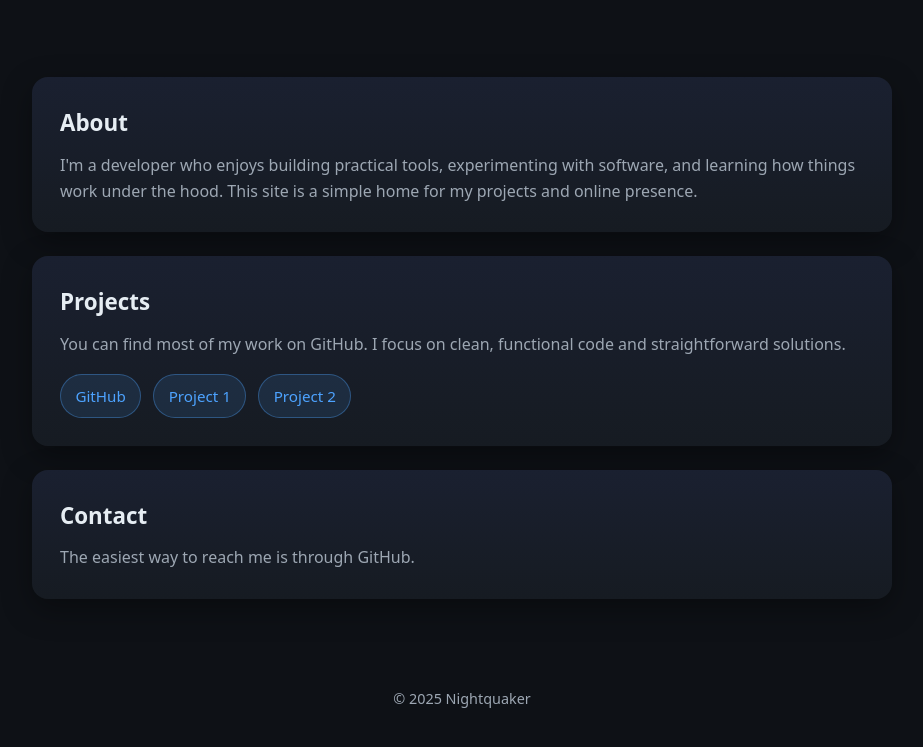
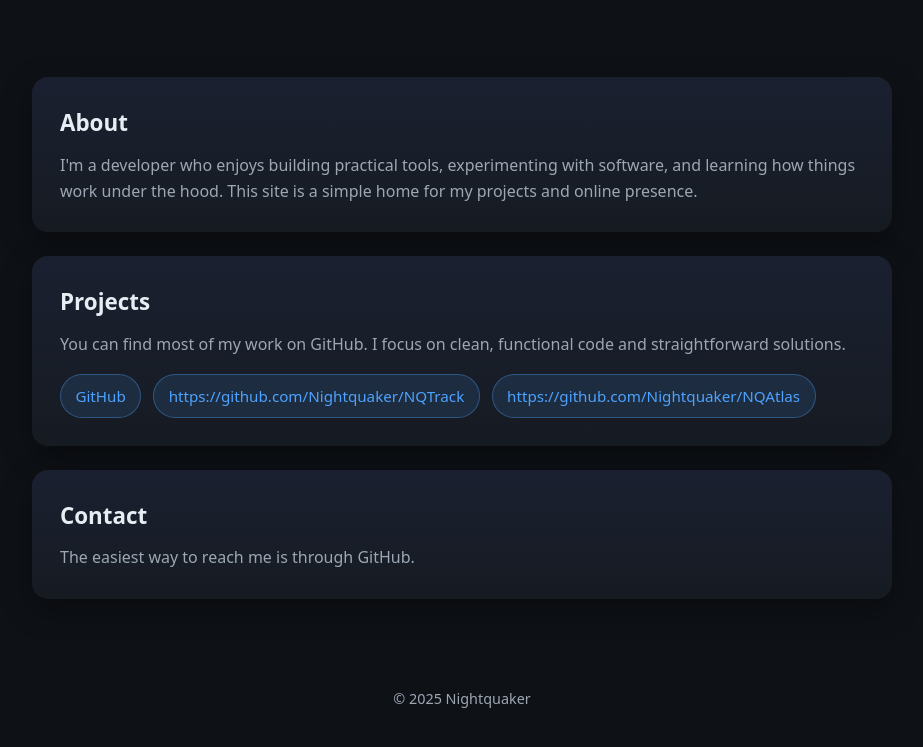
Before and after one commit to Nightquaker/NQWebsite, a plain HTML site: page index.html in a window 1280 px wide. Shown: the part 185-932 px from the top of the page, without its empty margins (178-1101 px from the left). Drawn offline with Linux system fonts and the light colour scheme.

Commit message:
Fix GitHub links in index.html
Updated GitHub links to point to the correct repository URLs.

```diff
--- a/index.html
+++ b/index.html
@@ -139,9 +139,9 @@
         straightforward solutions.
       </p>
       <div class="links">
-        <a href="https://github.com/Nightquaker" target="_blank" rel="noopener">GitHub</a>
-        <a href="#">Project 1</a>
-        <a href="#">Project 2</a>
+        <a href="https://github.com/nightquaker" target="https://github.com/nightquaker" rel="noopener">GitHub</a>
+        <a href="#">https://github.com/Nightquaker/NQTrack</a>
+        <a href="#">https://github.com/Nightquaker/NQAtlas</a>
       </div>
     </section>
 
```
